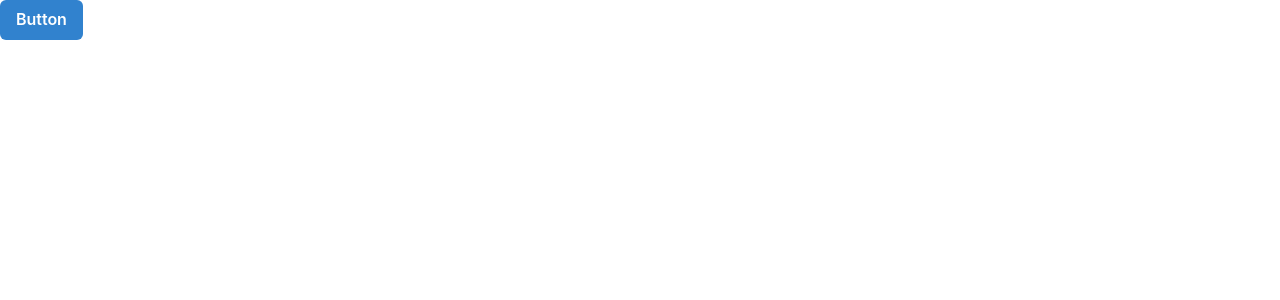
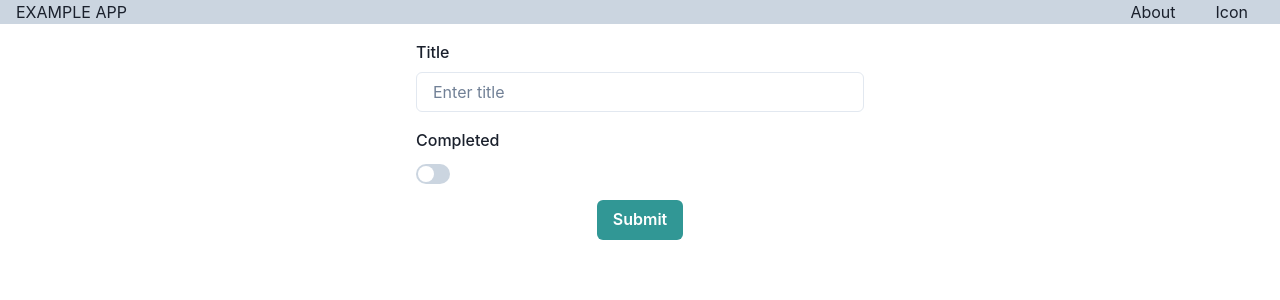
Before and after one commit to boogerjosh/Take-Home-Project-IMP, a Next.js app: page / in a window 1280 px wide. Shown: the top 300 px of the page. Built offline with nearby package versions, Linux system fonts and the light colour scheme.

Commit message:
Build header and todo form

```diff
--- a/src/app/components/Header.jsx
+++ b/src/app/components/Header.jsx
@@ -0,0 +1,21 @@
+"use client"
+import React from 'react'
+import { Box, Container, Flex, HStack, Link } from '@chakra-ui/react'
+
+const Header = () => {
+  return (
+    <Box bg="gray.300">
+        <Container maxW={1400}>
+            <Flex justifyContent={"space-between"}>
+                <Box>EXAMPLE APP</Box>
+                <HStack>
+                    <Link mx={4}>About</Link>
+                    <Link mx={4}>Icon</Link>
+                </HStack>
+            </Flex>
+        </Container>
+    </Box>
+  )
+}
+
+export default Header
--- /dev/null
+++ b/src/app/components/TodoFrom.jsx
@@ -0,0 +1,49 @@
+"use client"
+import React from 'react'
+import { Box, Button, FormControl, FormErrorMessage, FormLabel, Input, Switch, VStack } from '@chakra-ui/react';
+import { useForm } from 'react-hook-form';
+
+const TodoFrom = () => {
+  const { handleSubmit, register, formState: { errors } } = useForm();
+
+  const onSubmit = (data) => {
+    // Handle form submission
+    const todo = {
+        userId: 1,
+        id: 1,
+        title: data.title,
+        completed: data.completed || false
+    };
+    console.log(todo);
+  };
+
+  return (
+    <Box maxW="md" mx="auto" mt={4} border="">
+      <form onSubmit={handleSubmit(onSubmit)}>
+        <VStack spacing={4}>
+          <FormControl isInvalid={errors.title}>
+            <FormLabel htmlFor="title">Title</FormLabel>
+            <Input
+              id="title"
+              {...register('title', { required: 'Title is required' })}
+              placeholder="Enter title"
+            />
+            <FormErrorMessage>{errors.title && errors.title.message}</FormErrorMessage>
+          </FormControl>
+
+          <FormControl>
+            <FormLabel htmlFor="completed">Completed</FormLabel>
+            <Switch
+              id="completed"
+              {...register('completed')}
+            />
+          </FormControl>
+
+          <Button colorScheme="teal" type="submit">Submit</Button>
+        </VStack>
+      </form>
+    </Box>
+  )
+}
+
+export default TodoFrom
--- a/src/app/page.js
+++ b/src/app/page.js
@@ -1,10 +1,12 @@
 "use client"
-import { Button, ButtonGroup } from '@chakra-ui/react'
+import Header from "./components/Header"
+import TodoFrom from "./components/TodoFrom"
 
 export default function Home() {
   return (
     <main>
-      <Button colorScheme='blue'>Button</Button>
+      <Header/>
+      <TodoFrom/>
     </main>
   )
 }
```
